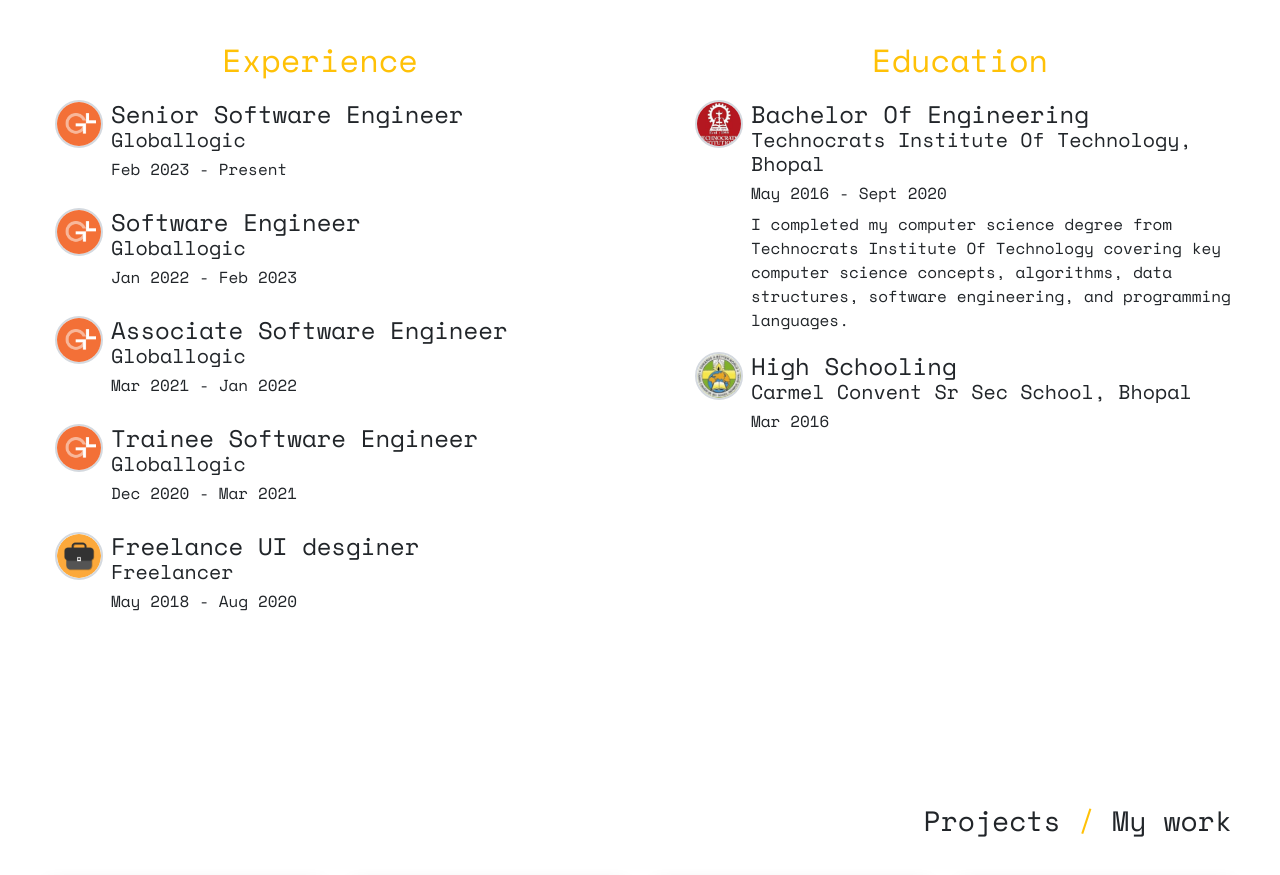
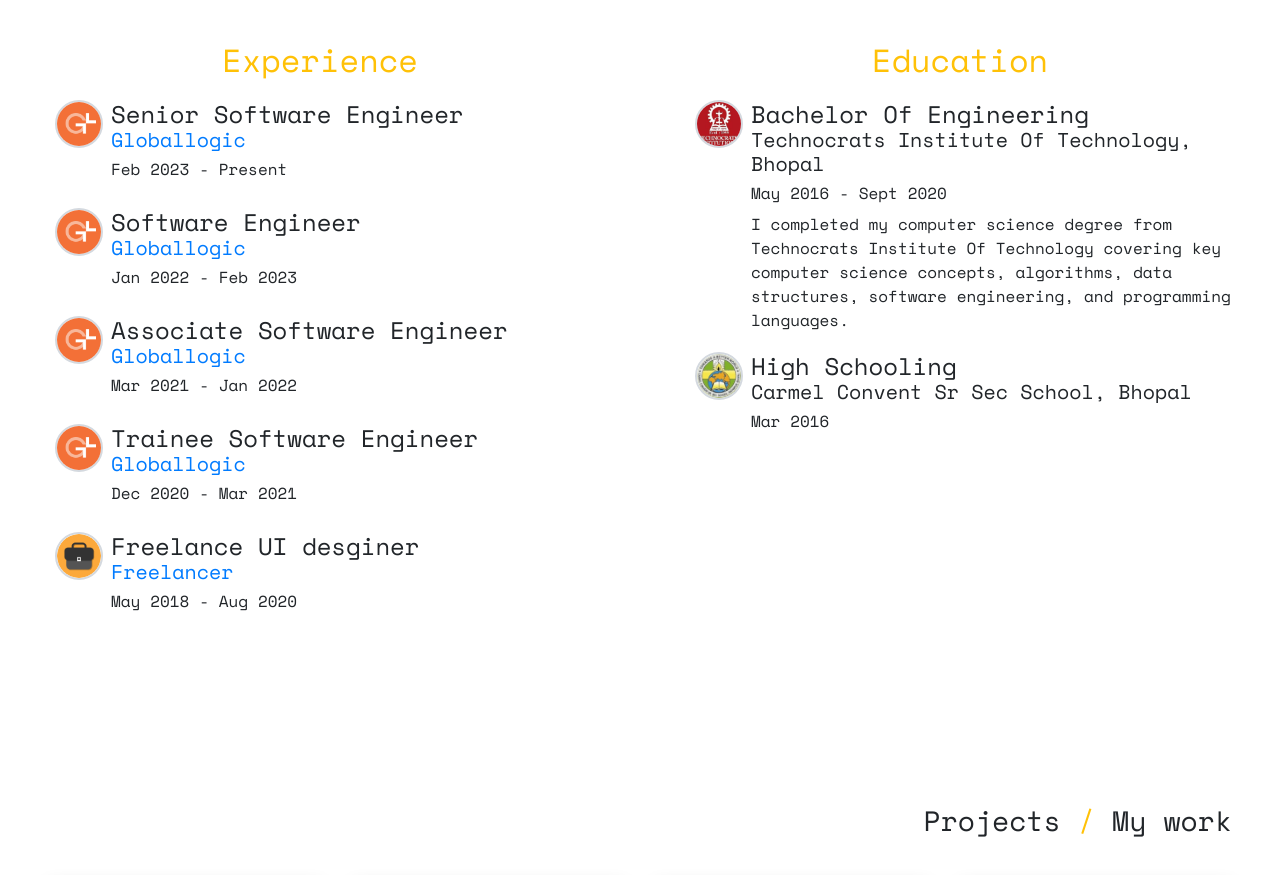
Before and after one commit to siddharth-mourya/portfolio, a React (Create React App) app: page / in a window 1280 px wide. Shown: the part 1880-2755 px from the top of the page. Built offline with nearby package versions, Linux system fonts and the light colour scheme; grey boxes are pictures that could not be loaded.

Commit message:
Update index.jsx

```diff
--- a/src/component/Experience/index.jsx
+++ b/src/component/Experience/index.jsx
@@ -93,7 +93,7 @@
                     />
                     <div className="ml-2">
                       <h4 className="mb-0">{exp.position}</h4>
-                      <h5>{exp.company}</h5>
+                      <h5 className="text-primary">{exp.company}</h5>
                       <h6>{exp.date}</h6>
                       {/* {exp.description.map((des) => (
                         <p className="mb-0"> * {des}</p>
```
